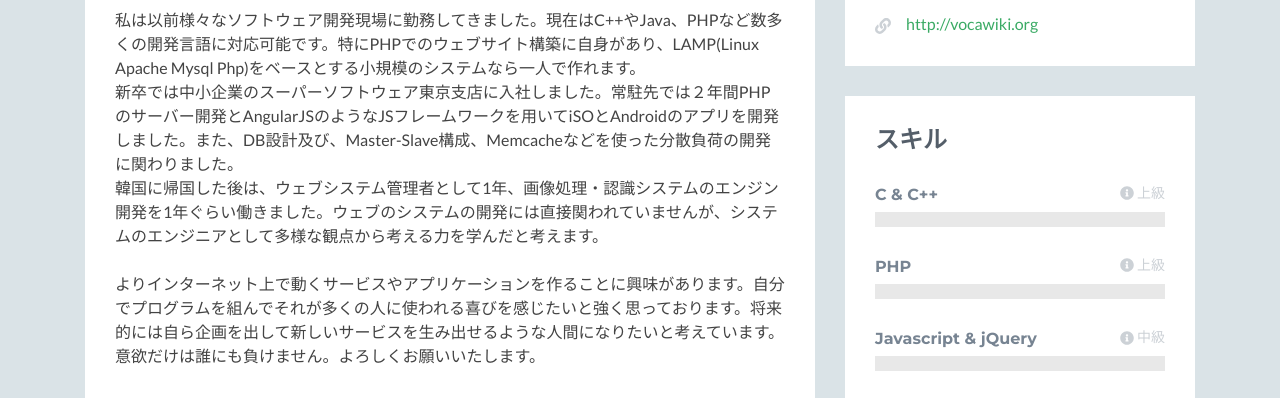
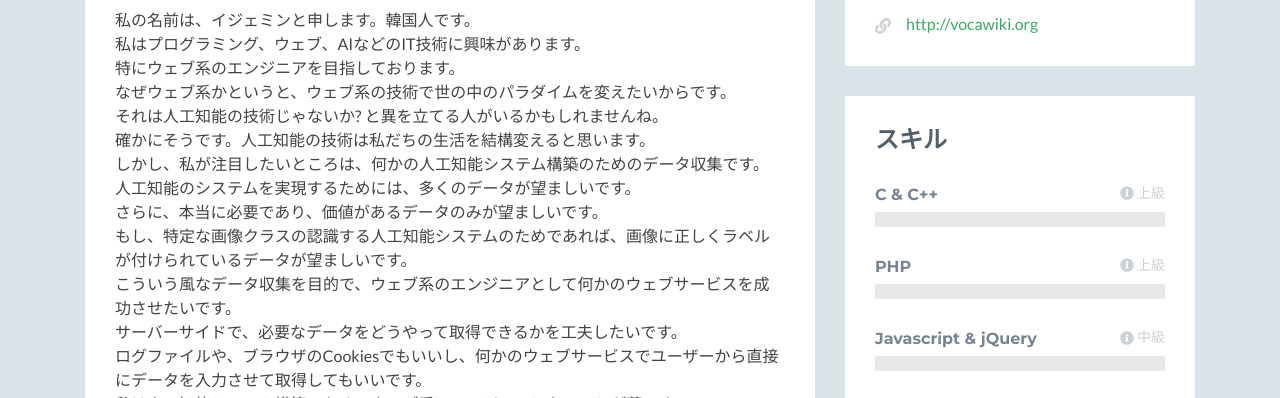
Before and after one commit to zaemin2/zaemin2.github.io, a plain HTML site: page index.html in a window 1280 px wide. Shown: the part 391-789 px from the top of the page. Drawn offline with nearby package versions, Linux system fonts and the light colour scheme; no server answers; some icons are missing.

Commit message:
PR modified

```diff
--- a/index.html
+++ b/index.html
@@ -54,12 +54,29 @@
                         <h2 class="heading">自己紹介</h2>
                         <div class="content">
                             <p>
-                            私は以前様々なソフトウェア開発現場に勤務してきました。現在はC++やJava、PHPなど数多くの開発言語に対応可能です。特にPHPでのウェブサイト構築に自身があり、LAMP(Linux Apache Mysql Php)をベースとする小規模のシステムなら一人で作れます。<br>
-                            新卒では中小企業のスーパーソフトウェア東京支店に入社しました。常駐先では２年間PHPのサーバー開発とAngularJSのようなJSフレームワークを用いてiSOとAndroidのアプリを開発しました。また、DB設計及び、Master-Slave構成、Memcacheなどを使った分散負荷の開発に関わりました。<br>
+                            私の名前は、イジェミンと申します。韓国人です。<br>
+                            私はプログラミング、ウェブ、AIなどのIT技術に興味があります。<br>
+                            特にウェブ系のエンジニアを目指しております。<br>
+                            なぜウェブ系かというと、ウェブ系の技術で世の中のパラダイムを変えたいからです。<br>
+                            それは人工知能の技術じゃないか? と異を立てる人がいるかもしれませんね。<br>
+                            確かにそうです。人工知能の技術は私だちの生活を結構変えると思います。<br>
+                            しかし、私が注目したいところは、何かの人工知能システム構築のためのデータ収集です。<br>
+                            人工知能のシステムを実現するためには、多くのデータが望ましいです。<br>
+                            さらに、本当に必要であり、価値があるデータのみが望ましいです。<br>
+                            もし、特定な画像クラスの認識する人工知能システムのためであれば、画像に正しくラベルが付けられているデータが望ましいです。<br>
+                            こういう風なデータ収集を目的で、ウェブ系のエンジニアとして何かのウェブサービスを成功させたいです。<br>
+                            サーバーサイドで、必要なデータをどうやって取得できるかを工夫したいです。<br>
+                            ログファイルや、ブラウザのCookiesでもいいし、何かのウェブサービスでユーザーから直接にデータを入力させて取得してもいいです。<br>
+                            私は人工知能システム構築のためのウェブ系のエンジニアになることが夢です。
+                            <br><br>
 
-                            韓国に帰国した後は、ウェブシステム管理者として1年、画像処理・認識システムのエンジン開発を1年ぐらい働きました。ウェブのシステムの開発には直接関われていませんが、システムのエンジニアとして多様な観点から考える力を学んだと考えます。<br><br>
+                            性格は肯定的です。<br>
+                            優しい人だと周りの人だちからよく言われます。<br>
+                            本当です。<br>
+                            私の妻も私が優しくない人であれば付き合う意味がないとよく言われました。<br><br>
 
-                            よりインターネット上で動くサービスやアプリケーションを作ることに興味があります。自分でプログラムを組んでそれが多くの人に使われる喜びを感じたいと強く思っております。将来的には自ら企画を出して新しいサービスを生み出せるような人間になりたいと考えています。意欲だけは誰にも負けません。よろしくお願いいたします。
+                            現在グアムで住んでいますが、以前日本で約6年住んだことがあります。<br>
+                            就職のために日本東京で仕事を探しております。<br>
                             </p>
 
                         </div><!--//content-->
```
